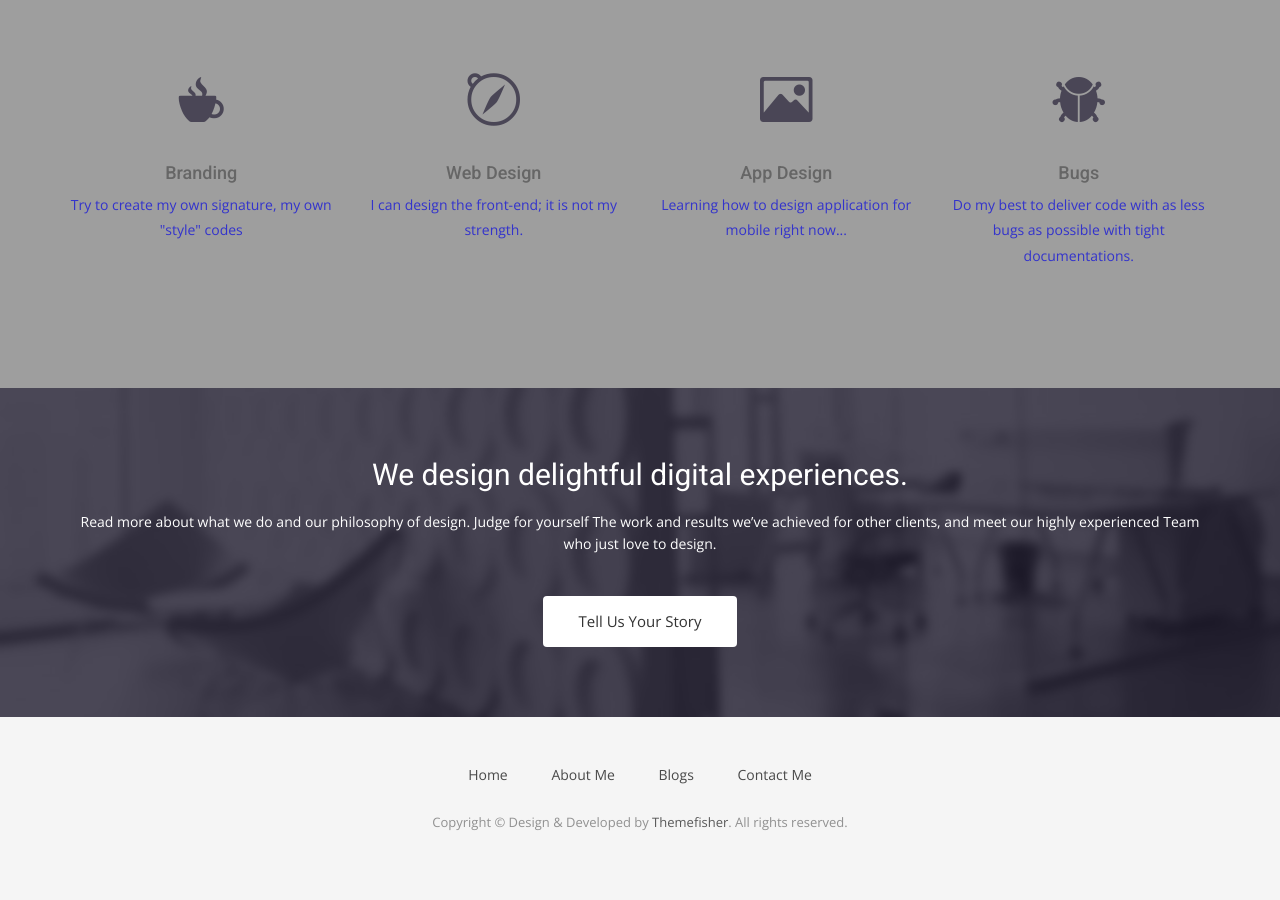
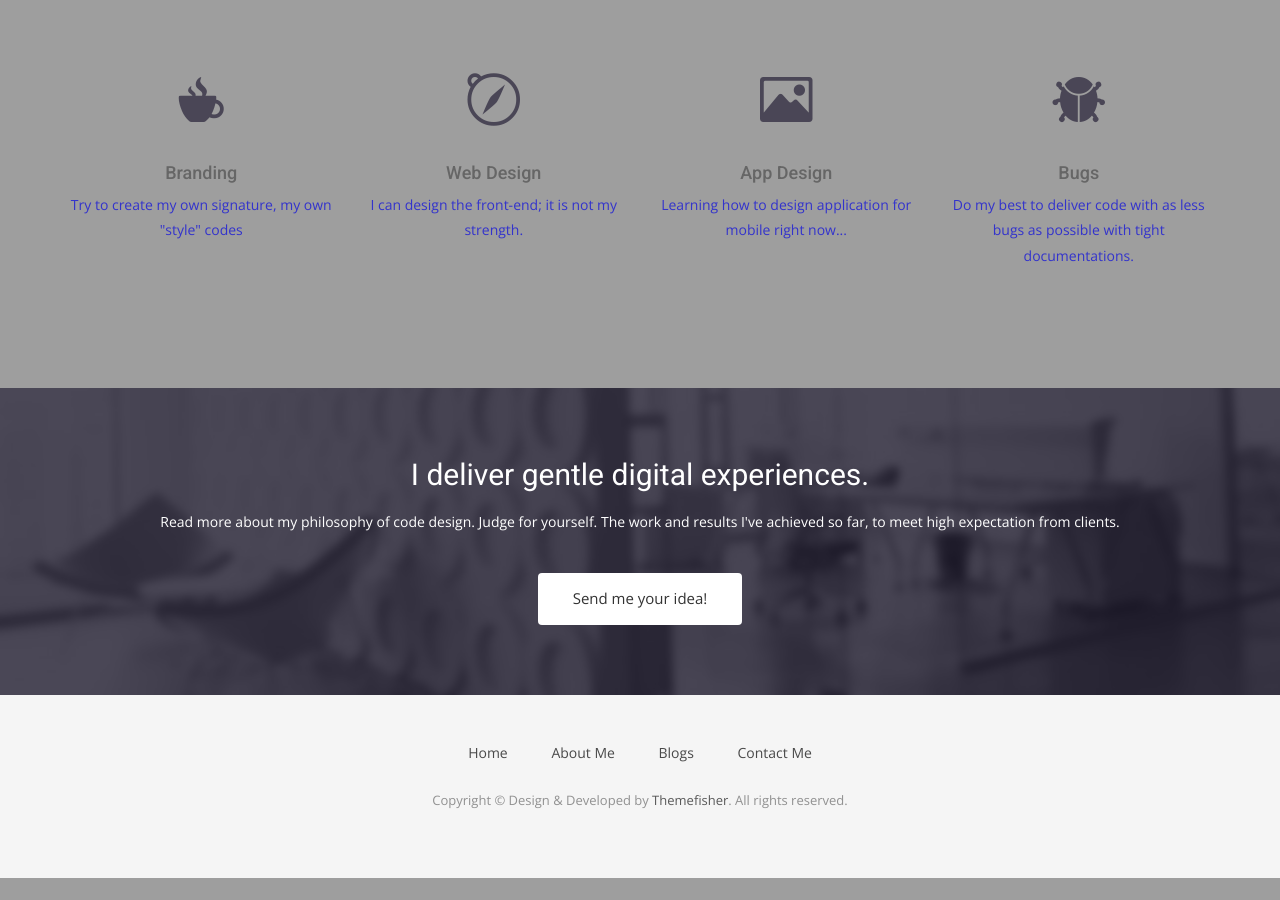
Before and after one commit to khtran1994/my-jekyll-blog, a Jekyll site: the page built from index.html, in a window 1280 px wide and 900 px high, scrolled down 1027 px. Built offline with Jekyll 4.4.1, drawn with Linux system fonts in a browser that asks for light colours; nearby versions of some CDN libraries; some web fonts are replaced; comment, search, counter and statistics services are not loaded; after the commit the page ends 1905 px from its top, so only the background shows below that.

Commit message:
Update call-to-action.html

```diff
--- a/_includes/call-to-action.html
+++ b/_includes/call-to-action.html
@@ -4,9 +4,9 @@
           <div class="row">
             <div class="col-md-12">
               <div class="block">
-                <h2>We design delightful digital experiences.</h2>
-                <p>Read more about what we do and our philosophy of design. Judge for yourself The work and results we’ve achieved for other clients, and meet our highly experienced Team who just love to design.</p>
-                <a class="btn btn-default btn-call-to-action" href="#" >Tell Us Your Story</a>
+                <h2>I deliver gentle digital experiences.</h2>
+                <p>Read more about my philosophy of code design. Judge for yourself. The work and results I've achieved so far, to meet high expectation from clients.</p>
+                <a class="btn btn-default btn-call-to-action" href="/contact.html" >Send me your idea!</a>
               </div>
             </div>
           </div>
```
